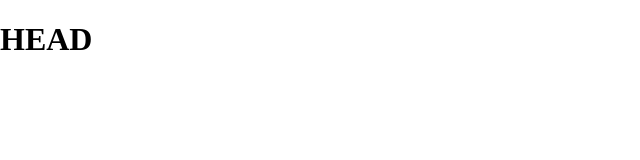
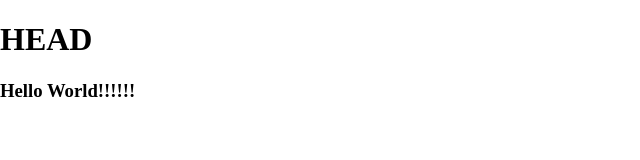
Before and after one commit to rohithjallipalli/ScoreBoardTracker, a website: page index.html in a window 1280 px wide. Shown: the whole page, without its empty margins (0-640 px from the left). Drawn offline with nearby package versions, Linux system fonts and the light colour scheme.

Commit message:
added hello world

```diff
--- a/index.html
+++ b/index.html
@@ -2,5 +2,6 @@
     <head><link rel="stylesheet" href="https://cdnjs.cloudflare.com/ajax/libs/normalize/8.0.1/normalize.css"></head>
     <body>
         <h1>HEAD</h1>
+        <h3>Hello World!!!!!!</h3>
     </body>
 </html>
```
